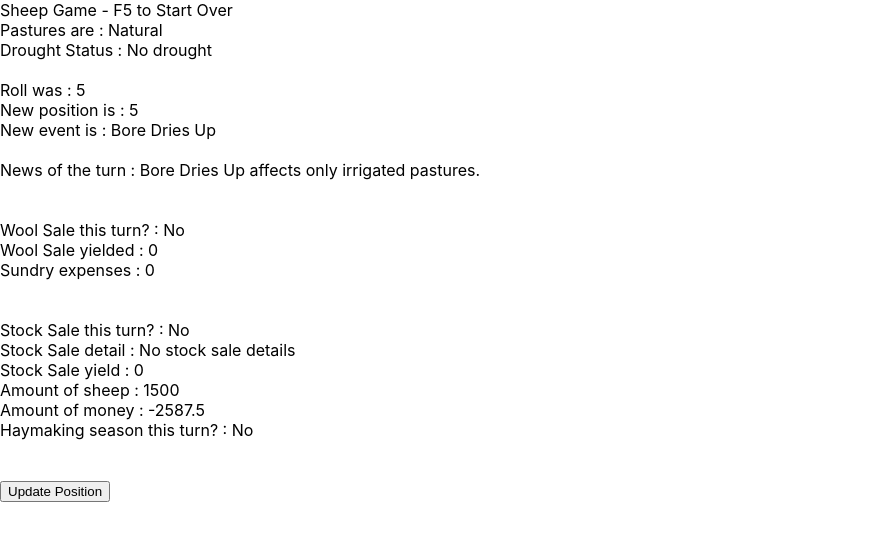
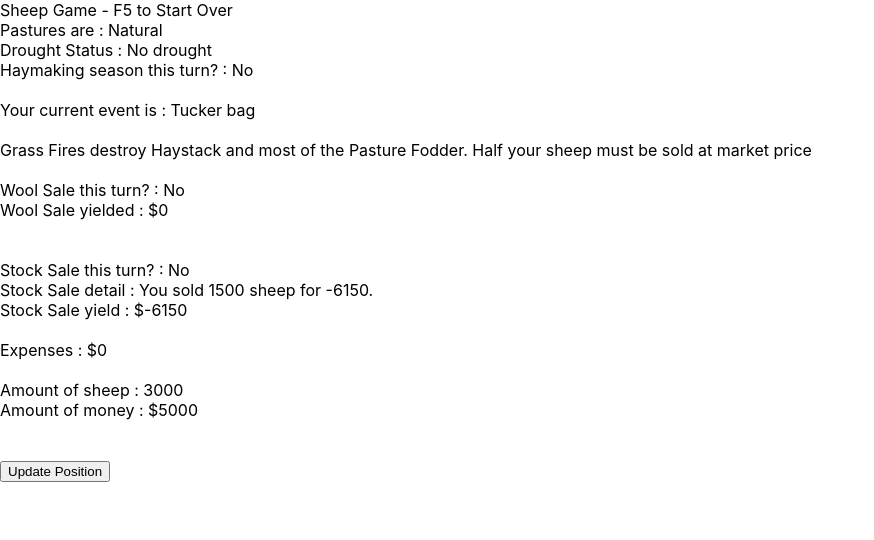
Before and after one commit to michaelkernaghan/sheepreact, a React (Create React App) app in the folder sheepgame/: page / in a window 1280 px wide. Shown: the top 540 px of the page, without its empty margins (0-874 px from the left). Built offline with nearby package versions, Linux system fonts and the light colour scheme.

Commit message:
stopped the crashing I hope

```diff
--- a/sheepgame/src/App.tsx
+++ b/sheepgame/src/App.tsx
@@ -25,7 +25,7 @@ function stockSellPrice() {
 }
 
 function randomForTuckerBag() {
-  var randomDice1 = Math.floor(2 * Math.random())
+  var randomDice1 = Math.floor(5 * Math.random())
   return randomDice1;
 }
 
@@ -36,7 +36,7 @@ const Move: React.FC = () => {
   let haymaking = 'No';
   let woolSaleYield = 0;
   let stockSaleYield = 0;
-  let paidForSundries = 0;
+  let expenses = 0;
   let stocksale = 'No';
   let message = 'No news is good news';
   let stockSaleMessage = 'No stock sale details';
@@ -46,24 +46,23 @@ const Move: React.FC = () => {
   const [sheepAmount, setSheep] = useState(() => 3000);
   //const [studRamAmount, setStudRams] = useState(() => 0);
   //const [droughtStatus, setDrought] = useState(() => false);
+  const pens = sheepAmount / 200
   const dieRoll = rollDice();
   let new_position = (positionValue + dieRoll)
   const modded_position = new_position % 44
   // WOOLSALE
   if (new_position > 43) {
-    woolsale = 'Yes';
-    woolSaleYield = (moneyValue + ((sheepAmount / 200) * 250))
-    setMoney(moneyValue + woolSaleYield)
+    woolsale = 'Yes, good luck!';
+    woolSaleYield = pens * 250
+    //setMoney(moneyValue + woolSaleYield)
   }
   // HAYMAKING
-  if (new_position > 36) {
-    if (new_position < 43) {
+  if (modded_position > 36 && modded_position < 43) {
       haymaking = 'Yes';
     }
-  }
   // TUCKER BAG
-  if (new_position === 4 || new_position === 9 || new_position === 11 || new_position === 19 || new_position === 24
-    || new_position === 31 || new_position === 35 || new_position === 41) {
+  if (modded_position === 4 || modded_position === 9 || modded_position === 11 || modded_position === 19 || modded_position === 24
+    || modded_position === 31 || modded_position === 35 || modded_position === 41) {
     let whichCard = randomForTuckerBag()
     switch (whichCard) {
       //Grass Fire
@@ -72,8 +71,8 @@ const Move: React.FC = () => {
         let price = stockSellPrice()
         stockSaleYield = -1 * howMany * price
         if (moneyValue > stockSaleYield) {
-          setMoney(moneyValue + stockSaleYield)
-          setSheep(sheepAmount / 2)
+          //   setMoney(moneyValue + stockSaleYield)
+          //   setSheep(sheepAmount / 2)
         }
         message = 'Grass Fires destroy Haystack and most of the Pasture Fodder. Half your sheep must be sold at market price'
         stockSaleMessage = "You sold " + howMany * 200 + " sheep for " + stockSaleYield + "."
@@ -92,6 +91,18 @@ const Move: React.FC = () => {
         //setDrought(true)
         break;
       }
+      // CHAMPION RAM
+      case 4: {
+        message = 'You have won a Trophy for Champion Ram and recieve $400.'
+        setMoney(moneyValue + 400)
+        break;
+      }
+      // FIRE
+      case 5: {
+        message = 'Fire destroys Haystack and damges Out-Buildings at a cost of $500.'
+        setMoney(moneyValue - 500)
+        break;
+      }
       default: {
         message = 'Tucker Bag Default.'
         break;
@@ -100,14 +111,15 @@ const Move: React.FC = () => {
   }
 
   // STUD RAM
-  if (new_position === 3 || new_position === 18 || new_position === 26 || new_position === 30 || new_position === 39) {
+  if (modded_position === 3 || modded_position === 18 || modded_position === 26 || modded_position === 30 || modded_position === 39) {
     message = 'You bought a Stud Ram for $500'
     // setStudRams(studRamAmount + 1)
-    //setMoney(moneyValue - 500)
+    expenses = 500
+    setMoney(moneyValue - 500)
   }
 
   // STUD RAM DIES
-  if (new_position === 33) {
+  if (modded_position === 33) {
     message = 'A Stud Ram died.'
     // if (studRamAmount > 0) {
     //   setStudRams(studRamAmount - 1)
@@ -115,21 +127,23 @@ const Move: React.FC = () => {
   }
 
   // STOCKSALE BUYING
-  if (new_position === 1 || new_position === 15 || new_position === 25 || new_position === 32 || new_position === 38) {
+  if (modded_position === 1 || modded_position === 15 || modded_position === 25 || modded_position === 32 || modded_position === 38) {
     stocksale = 'Yes';
     let howMany = howManyPensForStockSale()
     let price = stockBuyPrice()
     stockSaleYield = -1 * howMany * price
     if (moneyValue > stockSaleYield) {
-      setMoney(moneyValue + stockSaleYield)
-    }
+       setMoney(moneyValue + stockSaleYield)
+     }
     setSheep(sheepAmount + howMany * 200)
-    stockSaleMessage = 'You bought ' + howMany + ' pens at ' + price + ' 400 each.'
+    message = 'Good luck at the stock sale.'
+    stockSaleMessage = 'You sold ' + howMany + ' pens at ' + price + ' each for a total of ' + stockSaleYield + '.'
   }
 
   // STOCKSALE SELLING
-  if (new_position === 12 || new_position === 17 || new_position === 28 || new_position === 36 || new_position === 42) {
+  if (modded_position === 12 || modded_position === 17 || modded_position === 28 || modded_position === 36 || modded_position === 42) {
     stocksale = 'Yes';
+    message = 'Good luck at the stock sale.'
     let howManyPens = howManyPensForStockSale()
     let howManySheep = howManyPens * 200
     let price = stockSellPrice()
@@ -137,93 +151,93 @@ const Move: React.FC = () => {
     if (sheepAmount > howManySheep) {
       setMoney(moneyValue + stockSaleYield)
       setSheep(sheepAmount + howManySheep)
-      stockSaleMessage = 'You bought ' + howManyPens + ' pens at ' + price + ' 400 each.'
+      stockSaleMessage = 'You bought ' + howManyPens + ' pens at ' + price + ' each for a total of ' + stockSaleYield + '.'
     }
   }
 
   // BORE DRIES UP
-  if (new_position === 5) {
+  if (modded_position === 5) {
     message = "Bore Dries Up affects only irrigated pastures."
   }
 
   // 5 per pen liabilities
-  if (new_position === 13) {
-    message = "You paid $5 per pen for " + (sheepAmount / 200) + "pens."
-    paidForSundries = ((sheepAmount / 200) * 5)
-    setMoney(moneyValue - (paidForSundries))
+  if (modded_position === 13) {
+    message = "You paid $5 per pen for " + (sheepAmount / 200) + " pens for a net expense of $" + expenses + "."
+    expenses = ((sheepAmount / 200) * 5)
+    setMoney(moneyValue - (expenses))
   }
 
   // 10 per pen liabilities
-  if (new_position === 2 || new_position === 8 || new_position === 23) {
-    message = "You paid $10 per pen for " + (sheepAmount / 200) + "pens."
-    paidForSundries = ((sheepAmount / 200) * 10)
-    setMoney(moneyValue - paidForSundries)
+  if (modded_position === 2 || modded_position === 8 || modded_position === 23) {
+    message = "You paid $10 per pen for " + (sheepAmount / 200) + " pens for a net expense of $" + expenses + "."
+    expenses = ((sheepAmount / 200) * 10)
+    setMoney(moneyValue - expenses)
   }
 
   // 20 per pen liabilities
-  if (new_position === 16 || new_position === 29 || new_position === 40) {
-    message = "You paid $20 per pen for " + (sheepAmount / 200) + "pens."
-    paidForSundries = ((sheepAmount / 200) * 20)
-    setMoney(moneyValue - paidForSundries)
+  if (modded_position === 16 || modded_position === 29 || modded_position === 40) {
+    expenses = ((sheepAmount / 200) * 20)
+    message = "You paid $20 per pen for " + (sheepAmount / 200) + " pens for a net expense of $" + expenses + "."
+    setMoney(moneyValue - expenses)
   }
 
   // FLOOD DAMAGE
-  if (new_position === 10) {
+  if (modded_position === 10) {
     message = "You paid $1000 for Flood Damage."
-    paidForSundries = 1000
-    setMoney(moneyValue - paidForSundries)
+    expenses = 1000
+    setMoney(moneyValue - expenses)
   }
 
   // POISON RABBITS
-  if (new_position === 14) {
+  if (modded_position === 14) {
     message = "You paid $50 to Poison and Fumigate Rabbits."
-    paidForSundries = 1000
-    setMoney(moneyValue - paidForSundries)
+    expenses = 1000
+    setMoney(moneyValue - expenses)
   }
 
   // FENCING REPAIRS
-  if (new_position === 20) {
+  if (modded_position === 20) {
     message = "You paid $500 for Fencing Repairs."
-    paidForSundries = 500
-    setMoney(moneyValue - paidForSundries)
+    expenses = 500
+    setMoney(moneyValue - expenses)
   }
 
   // SPRAY WEEDS
-  if (new_position === 21) {
+  if (modded_position === 21) {
     message = "You paid $100 for Spraying Weeds and Insects."
-    paidForSundries = 100
-    setMoney(moneyValue - paidForSundries)
+    expenses = 100
+    setMoney(moneyValue - expenses)
   }
 
   // WATER DRILLING EXPENSES
-  if (new_position === 34) {
+  if (modded_position === 34) {
     message = "You paid $300 for Water Drilling."
-    paidForSundries = 300
-    setMoney(moneyValue - paidForSundries)
+    expenses = 300
+    setMoney(moneyValue - expenses)
   }
 
   // FERTILIZING PASTURE
-  if (new_position === 37) {
+  if (modded_position === 37) {
     message = "You paid $250 for Fertilizing Pasture."
-    paidForSundries = 250
-    setMoney(moneyValue - paidForSundries)
+    expenses = 250
+    setMoney(moneyValue - expenses)
   }
 
   // LOCAL DROUGHT
-  if (new_position === 22 || new_position === 43) {
+  if (modded_position === 22 || modded_position === 43) {
     message = "You have a local drought and must sell half your sheep."
     let howMany = ((sheepAmount / 200) / 2)
     let price = stockSellPrice()
     stockSaleYield = -1 * howMany * price
     if (moneyValue > stockSaleYield) {
-      setMoney(moneyValue + stockSaleYield)
-      setSheep(sheepAmount / 2)
+       setMoney(moneyValue + stockSaleYield)
+       setSheep(sheepAmount / 2)
     }
     stockSaleMessage = "You sold " + howMany * 200 + " sheep for " + stockSaleYield + "."
   }
 
   // LOCAL RAIN
-  if (new_position === 27) {
+  if (modded_position === 27) {
     message = "Local Rain relieves you of any General Drought."
     //setDrought(false)
     droughtMessage = "No drought."
@@ -235,18 +249,18 @@ const Move: React.FC = () => {
       <br></br>
       <div>Pastures are  : {pasture}</div>
       <div>Drought Status : {droughtMessage}</div>
+      <div>Haymaking season this turn? : {haymaking}</div>
       <br></br>
       {/* <div>Previous position was : {positionValue}</div>
       <div>Previous event was : {board_position_array[positionValue]}</div> */}
-      <div>Roll was : {dieRoll}</div>
-      <div>New position is : {modded_position}</div>
-      <div>New event is : {board_position_array[modded_position]}</div>
+      {/* <div>Roll was : {dieRoll}</div>
+      <div>New position is : {modded_position}</div> */}
+      <div>Your current event is : {board_position_array[modded_position]}</div>
       <br></br>
-      <div>News of the turn : {message}</div>
-      <br></br><br></br>
+      <div>{message}</div>
+      <br></br>
       <div>Wool Sale this turn? : {woolsale}</div>
-      <div>Wool Sale yielded : {woolSaleYield}</div>
-      <div>Sundry expenses : {paidForSundries}</div>
+      <div>Wool Sale yielded : ${woolSaleYield}</div>
 
       {/* <button
         type="button"
@@ -255,11 +269,14 @@ const Move: React.FC = () => {
       <br></br><br></br>
       <div>Stock Sale this turn? : {stocksale}</div>
       <div>Stock Sale detail : {stockSaleMessage}</div>
-      <div>Stock Sale yield : {stockSaleYield}</div>
+      <div>Stock Sale yield : ${stockSaleYield}</div>
+      <br></br>
+      <div>Expenses : ${expenses}</div>
+      <br></br>
       <div>Amount of sheep : {sheepAmount}</div>
-      <div>Amount of money : {moneyValue}</div>
+      <div>Amount of money : ${moneyValue}</div>
       {/* <div>Amount of Stud Rams : {studRamAmount}</div> */}
-      <div>Haymaking season this turn? : {haymaking}</div>
+
       {/* <button
         type="button"
         onClick={() => setSheep(sheepAmount)}>Update Sheep
--- a/sheepgame/src/data/board_position_array.ts
+++ b/sheepgame/src/data/board_position_array.ts
@@ -15,7 +15,7 @@ export const board_position_array = [
    'Jet Sheep Against Fly Strike',
    'Poison and Fumigate Rabbits',
    'Stock Sale',
-   'Footrot Treatment',
+   'Foot Rot Treatment',
    'Stock Sale',
    'Stud Ram - Laclan Lad',
    'Tucker Bag',
```
